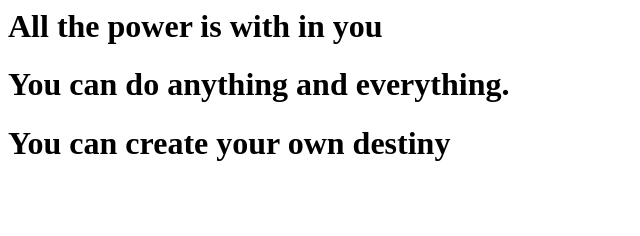
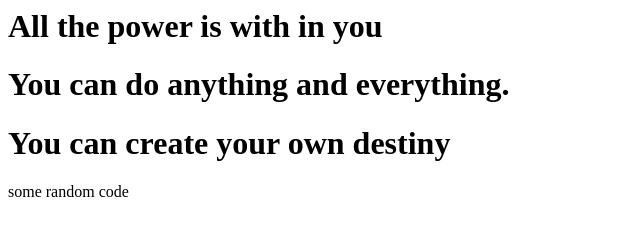
Before and after one commit to anumandla79/learngit, a plain HTML site: page index.html in a window 1280 px wide. Shown: the whole page, without its empty margins (0-640 px from the left). Drawn offline with Linux system fonts and the light colour scheme.

Commit message:
some bug txt added

```diff
--- a/index.html
+++ b/index.html
@@ -4,5 +4,6 @@
 <h1>All the power is with in you<h1>
 <h1>You can do anything and everything.</h1>
 <h1>You can create your own destiny</h1>
+some random code
 </body>
 </head>
```
